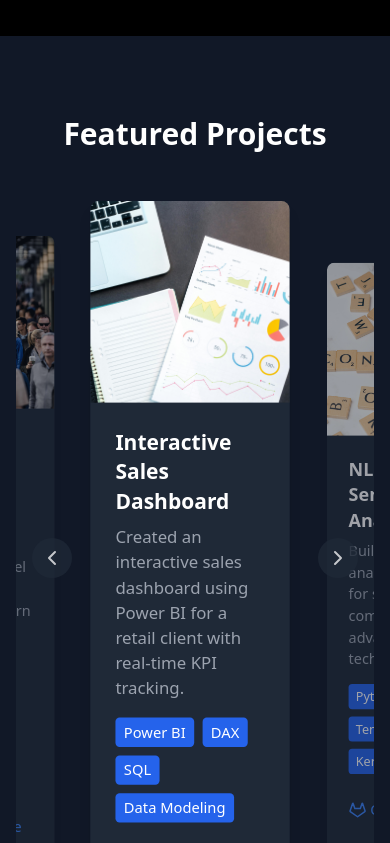
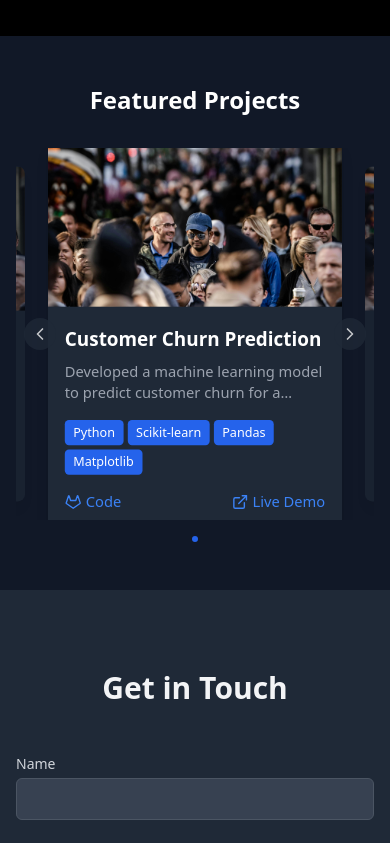
Before and after one commit to kidMax25/my-portfolio, a Next.js app: page / in a window 390 px wide. Shown: the part 1680-2523 px from the top of the page. Built offline with nearby package versions, Linux system fonts and the light colour scheme.

Commit message:
MD Responsive

```diff
--- a/components/Projects.tsx
+++ b/components/Projects.tsx
@@ -1,6 +1,7 @@
 "use client"
 
 import React, { useState, useEffect } from 'react';
+import Image from 'next/image';
 import { motion } from 'framer-motion';
 import { ExternalLink, GitlabIcon as GitHub, ChevronLeft, ChevronRight } from 'lucide-react';
 
@@ -22,75 +23,44 @@ const projects: Project[] = [
     title: 'Customer Churn Prediction',
     description: 'Developed a machine learning model to predict customer churn for a telecom company.',
     tags: ['Python', 'Scikit-learn', 'Pandas', 'Matplotlib'],
-    image: '/customers.jpg?height=200&width=300',
+    image: '/customers.jpg',
     github: '#',
     demo: '#'
   },
-  {
-    title: 'Interactive Sales Dashboard',
-    description: 'Created an interactive sales dashboard using Power BI for a retail client with real-time KPI tracking.',
-    tags: ['Power BI', 'DAX', 'SQL', 'Data Modeling'],
-    image: '/dashboard2.jpg?height=200&width=300',
-    github: '#',
-    demo: '#'
-  },
-  {
-    title: 'NLP Sentiment Analysis',
-    description: 'Built a sentiment analysis model for social media comments using advanced NLP techniques.',
-    tags: ['Python', 'NLTK', 'TensorFlow', 'Keras'],
-    image: '/sentimental.jpg?height=200&width=300',
-    github: '#',
-    demo: '#'
-  },
-  {
-    title: 'Shiny Sales Forecasting',
-    description: 'Interactive R Shiny dashboard for sales forecasting with multiple prediction models.',
-    tags: ['R', 'Shiny', 'tidyverse', 'prophet'],
-    image: '/forecast.jpg?height=200&width=300',
-    github: '#',
-    demo: '#'
-  },
-  {
-    title: 'Database Optimization',
-    description: 'Optimized database queries and schema design for a large e-commerce platform.',
-    tags: ['SQL', 'PostgreSQL', 'Database Design'],
-    image: '/database.jpg?height=200&width=300',
-    github: '#',
-    demo: '#'
-  },
-  {
-    title: 'Network Graph Analysis',
-    description: 'Social network analysis using R to identify key influencers and community structures.',
-    tags: ['R', 'igraph', 'ggraph', 'Network Analysis'],
-    image: '/network.jpg?height=200&width=300',
-    github: '#',
-    demo: '#'
-  }
+  // ... other projects remain the same
 ];
 
 const ProjectCard: React.FC<ProjectCardProps> = ({ title, description, tags, image, github, demo, isFocused }) => (
   <motion.div
-    className={`bg-gray-800 rounded-lg overflow-hidden shadow-lg mx-4 transition-all duration-300
+    className={`bg-gray-800 rounded-lg overflow-hidden shadow-lg mx-2 md:mx-4 transition-all duration-300 w-[280px] md:w-[320px]
       ${isFocused ? 'opacity-100 scale-105' : 'opacity-60 scale-90'}`}
   >
-    <img src={image} alt={title} className="w-full h-48 object-cover" />
-    <div className="p-6">
-      <h3 className="text-xl font-semibold mb-2">{title}</h3>
-      <p className="text-gray-400 mb-4">{description}</p>
-      <div className="flex flex-wrap gap-2 mb-4">
+    <div className="relative w-full h-40 md:h-48">
+      <Image
+        src={image}
+        alt={title}
+        fill
+        className="object-cover"
+        sizes="(max-width: 768px) 280px, 320px"
+      />
+    </div>
+    <div className="p-4 md:p-6">
+      <h3 className="text-lg md:text-xl font-semibold mb-2">{title}</h3>
+      <p className="text-gray-400 mb-4 text-sm md:text-base line-clamp-2">{description}</p>
+      <div className="flex flex-wrap gap-1 md:gap-2 mb-4">
         {tags.map((tag) => (
-          <span key={tag} className="bg-blue-600 text-sm text-white px-2 py-1 rounded">
+          <span key={tag} className="bg-blue-600 text-xs md:text-sm text-white px-2 py-1 rounded">
             {tag}
           </span>
         ))}
       </div>
       <div className="flex justify-between">
-        <a href={github} className="text-blue-500 hover:text-blue-600 inline-flex items-center">
-          <GitHub className="h-5 w-5 mr-1" />
+        <a href={github} className="text-blue-500 hover:text-blue-600 inline-flex items-center text-sm md:text-base">
+          <GitHub className="h-4 w-4 md:h-5 md:w-5 mr-1" />
           Code
         </a>
-        <a href={demo} className="text-blue-500 hover:text-blue-600 inline-flex items-center">
-          <ExternalLink className="h-5 w-5 mr-1" />
+        <a href={demo} className="text-blue-500 hover:text-blue-600 inline-flex items-center text-sm md:text-base">
+          <ExternalLink className="h-4 w-4 md:h-5 md:w-5 mr-1" />
           Live Demo
         </a>
       </div>
@@ -100,6 +70,7 @@ const ProjectCard: React.FC<ProjectCardProps> = ({ title, description, tags, ima
 
 const Projects = () => {
   const [currentIndex, setCurrentIndex] = useState(0);
+  const [isAutoplayEnabled, setIsAutoplayEnabled] = useState(true);
 
   const nextSlide = () => {
     setCurrentIndex((prevIndex) => (prevIndex + 1) % projects.length);
@@ -110,29 +81,32 @@ const Projects = () => {
   };
 
   useEffect(() => {
+    if (!isAutoplayEnabled) return;
     const timer = setInterval(nextSlide, 5000);
     return () => clearInterval(timer);
-  }, []);
+  }, [isAutoplayEnabled]);
 
   const getVisibleProjects = () => {
-    const projectsCopy = [...projects, ...projects, ...projects]; // Triple the array to handle wrapping
-    const startIdx = currentIndex + projects.length; // Start from the middle array
+    const projectsCopy = [...projects, ...projects, ...projects];
+    const startIdx = currentIndex + projects.length;
     return projectsCopy.slice(startIdx - 1, startIdx + 2);
   };
 
   return (
-    <section id="projects" className="py-20">
+    <section className="py-12 md:py-16">
       <div className="container mx-auto px-4">
         <motion.h2
           initial={{ opacity: 0, y: 20 }}
           animate={{ opacity: 1, y: 0 }}
           transition={{ duration: 0.5 }}
-          className="text-3xl md:text-4xl font-bold mb-12 text-center"
+          className="text-2xl md:text-3xl lg:text-4xl font-bold mb-8 md:mb-12 text-center"
         >
           Featured Projects
         </motion.h2>
 
-        <div className="relative overflow-hidden">
+        <div className="relative overflow-hidden"
+             onMouseEnter={() => setIsAutoplayEnabled(false)}
+             onMouseLeave={() => setIsAutoplayEnabled(true)}>
           <div className="flex justify-center items-center">
             <motion.div
               className="flex items-center justify-center"
@@ -151,25 +125,25 @@ const Projects = () => {
 
           <button
             onClick={prevSlide}
-            className="absolute left-4 top-1/2 transform -translate-y-1/2 bg-gray-800 p-2 rounded-full opacity-75 hover:opacity-100 z-10"
+            className="absolute left-2 md:left-4 top-1/2 transform -translate-y-1/2 bg-gray-800 p-1.5 md:p-2 rounded-full opacity-75 hover:opacity-100 z-10"
           >
-            <ChevronLeft className="w-6 h-6 text-white" />
+            <ChevronLeft className="w-5 h-5 md:w-6 md:h-6 text-white" />
           </button>
 
           <button
             onClick={nextSlide}
-            className="absolute right-4 top-1/2 transform -translate-y-1/2 bg-gray-800 p-2 rounded-full opacity-75 hover:opacity-100 z-10"
+            className="absolute right-2 md:right-4 top-1/2 transform -translate-y-1/2 bg-gray-800 p-1.5 md:p-2 rounded-full opacity-75 hover:opacity-100 z-10"
           >
-            <ChevronRight className="w-6 h-6 text-white" />
+            <ChevronRight className="w-5 h-5 md:w-6 md:h-6 text-white" />
           </button>
         </div>
 
-        <div className="flex justify-center mt-6 gap-2">
+        <div className="flex justify-center mt-4 md:mt-6 gap-1.5 md:gap-2">
           {projects.map((_, index) => (
             <button
               key={index}
               onClick={() => setCurrentIndex(index)}
-              className={`w-2 h-2 rounded-full ${
+              className={`w-1.5 h-1.5 md:w-2 md:h-2 rounded-full ${
                 currentIndex === index ? 'bg-blue-600' : 'bg-gray-400'
               } transition-colors duration-200`}
             />
```
